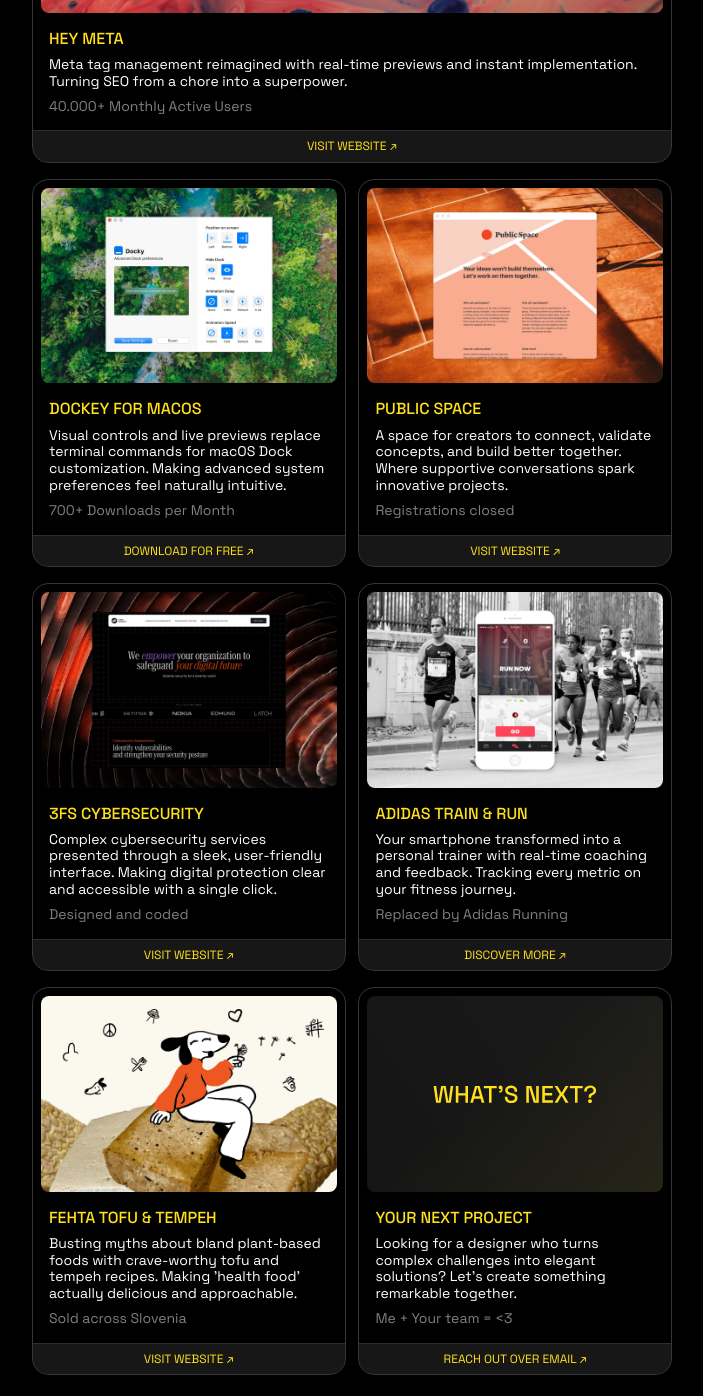
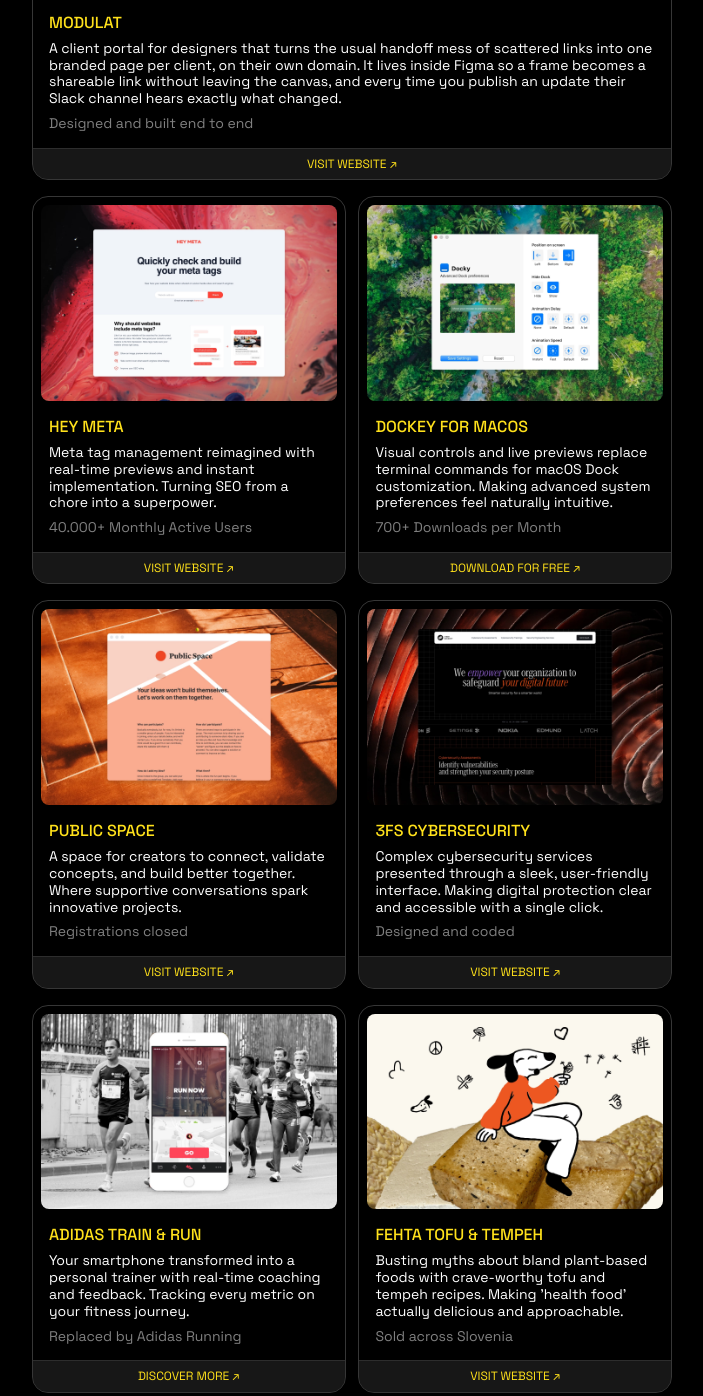
Before and after one commit to curiousigor/igorstumberger.com, an Astro site: page / in a window 1280 px wide. Shown: the part 843-2239 px from the top of the page, without its empty margins (288-991 px from the left). Built offline with nearby package versions, Linux system fonts and the light colour scheme; Astro itself is replaced by a stand-in of ours.

Commit message:
Add Modulat project to portfolio
Feature Modulat as the top full-width project card, hide the
'Your next project' card, and enable autoPort for the dev server.

```diff
--- a/src/pages/index.astro
+++ b/src/pages/index.astro
@@ -21,6 +21,18 @@
 
 const projects = [
   {
+    name: "Modulat",
+    description:
+      "A client portal for designers that turns the usual handoff mess of scattered links into one branded page per client, on their own domain. It lives inside Figma so a frame becomes a shareable link without leaving the canvas, and every time you publish an update their Slack channel hears exactly what changed.",
+    meta: "Designed and built end to end",
+    image: "/images/modulat.webp",
+    imageWidth: 1192,
+    imageHeight: 758,
+    link: "https://modulat.co/",
+    linkText: "Visit website",
+    full: true,
+  },
+  {
     name: "Hey MEta",
     description:
       "Meta tag management reimagined with real-time previews and instant implementation. Turning SEO from a chore into a superpower.",
@@ -30,7 +42,6 @@
     imageHeight: 900,
     link: "https://heymeta.com/",
     linkText: "Visit website",
-    full: true,
   },
   {
     name: "Dockey for macOS",
@@ -87,18 +98,18 @@
     link: "https://fehta.com/",
     linkText: "Visit website",
   },
-  {
-    name: "Your next project",
-    description:
-      "Looking for a designer who turns complex challenges into elegant solutions? Let's create something remarkable together.",
-    meta: "Me + Your team = <3",
-    image: "/images/work.svg",
-    imageWidth: 272,
-    imageHeight: 180,
-    link: "mailto:hi@igorstumberger.com?subject=I+want+to+work+with+you%21",
-    linkText: "Reach out over email",
-    selfTarget: true,
-  },
+  // {
+  //   name: "Your next project",
+  //   description:
+  //     "Looking for a designer who turns complex challenges into elegant solutions? Let's create something remarkable together.",
+  //   meta: "Me + Your team = <3",
+  //   image: "/images/work.svg",
+  //   imageWidth: 272,
+  //   imageHeight: 180,
+  //   link: "mailto:hi@igorstumberger.com?subject=I+want+to+work+with+you%21",
+  //   linkText: "Reach out over email",
+  //   selfTarget: true,
+  // },
 ];
 ---
 
```
Also changed, not shown: .claude/launch.json (added), public/images/modulat.webp (added).
